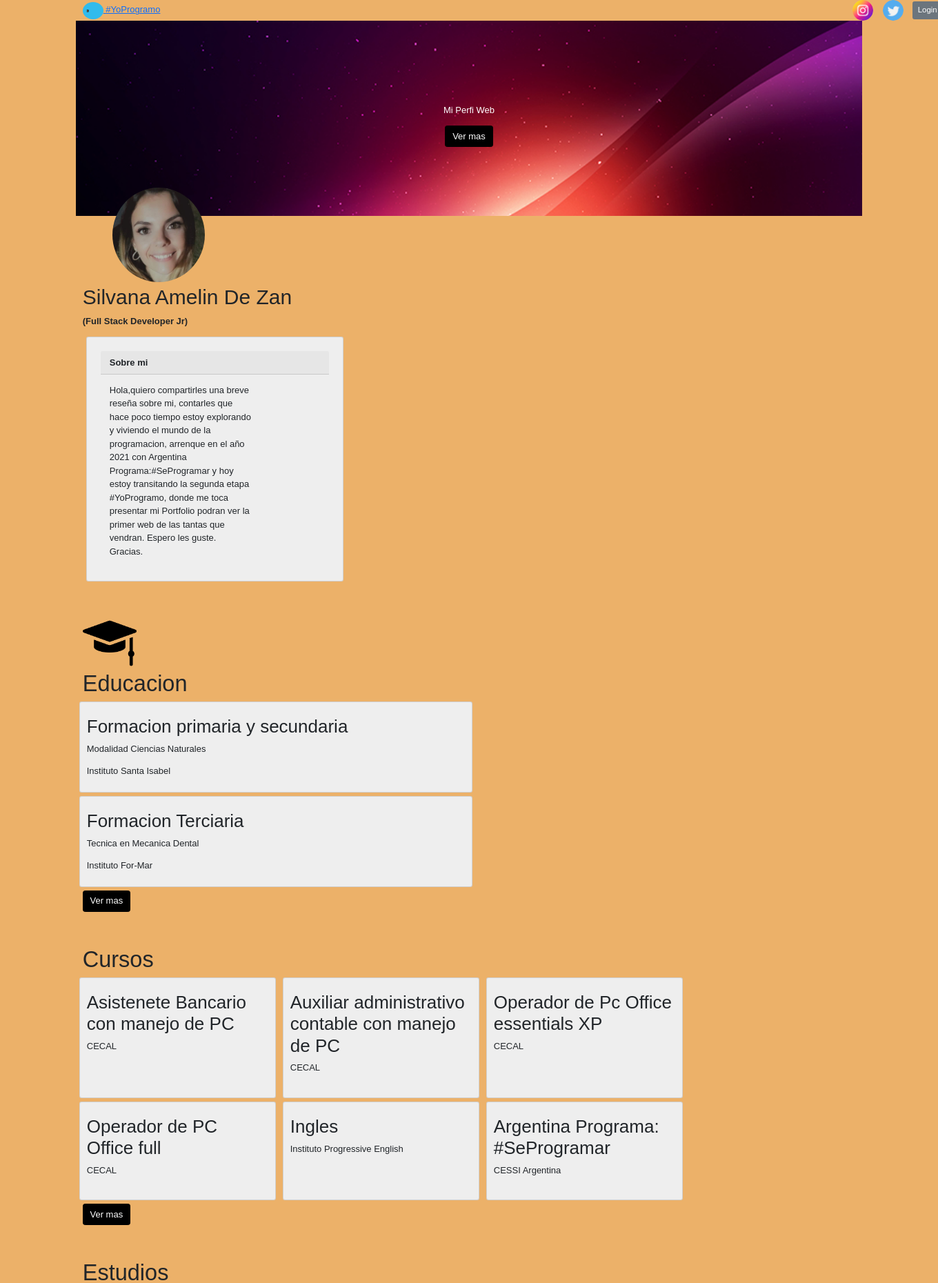
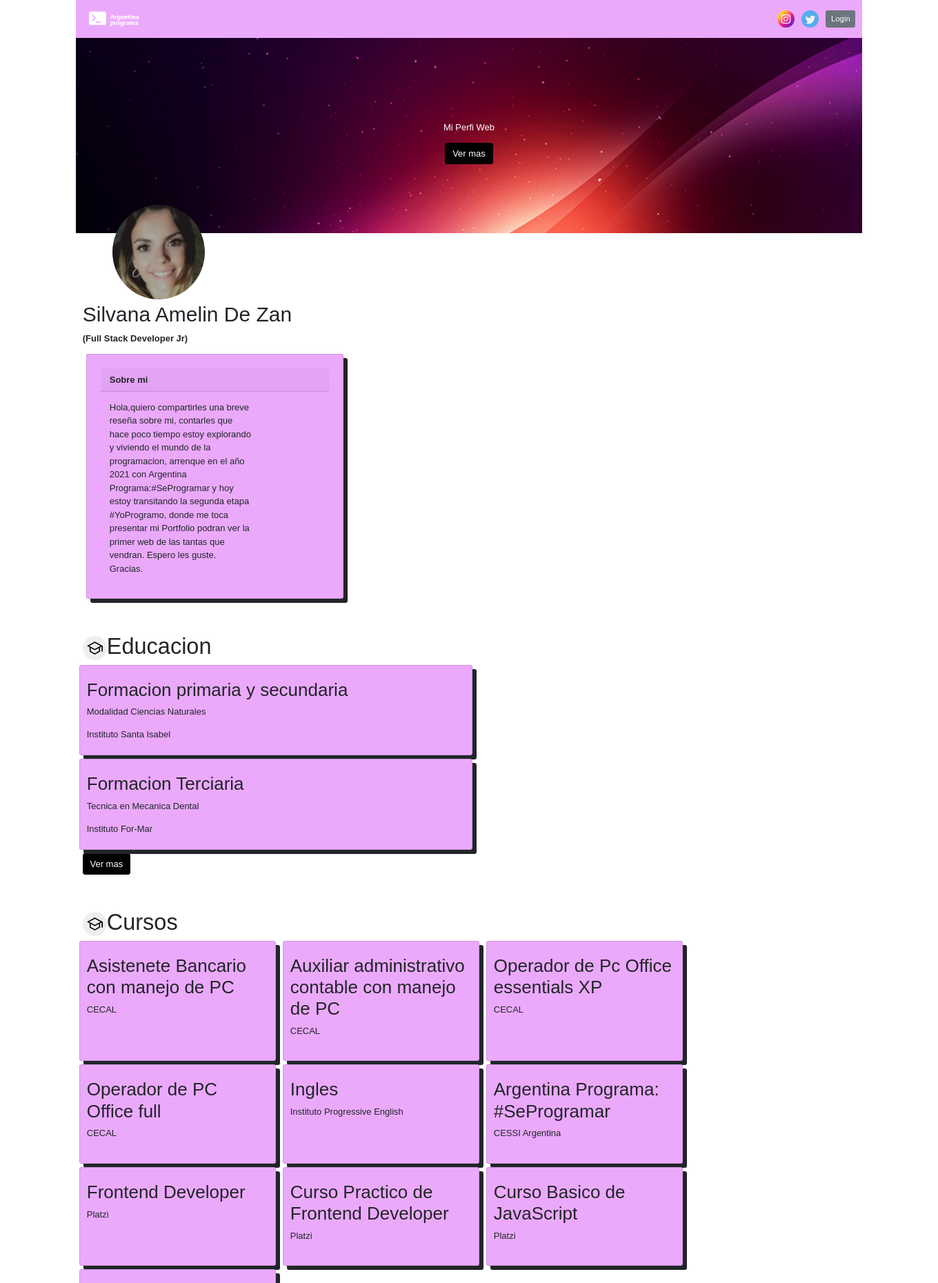
Before and after one commit to Silvanadz/MiPorfolioweb, a PHP site: page / in a window 1360 px wide. Shown: the top 1860 px of the page at 69% size. Run offline with PHP 8.4, Linux system fonts and the light colour scheme; some libraries are stand-ins or nearby versions.

Commit message:
modifi fondo, barra de nav, cards, agrege logo

```diff
--- a/css/styles.css
+++ b/css/styles.css
@@ -5,14 +5,15 @@
 }
 
 .card{
-    background-color: #eeeeee!important;
+    background-color: rgb(235, 169, 252)!important;
     padding: 20px;
     margin: 5px;
     transition: 1s;
+    box-shadow: 6px 6px;
 
 }
 .card:hover{
-    background-color:#f195dd!important;
+    background-color:#0e87f8!important;
     transition: 1s;
 }
 
@@ -32,31 +33,6 @@ header{
     margin-bottom: -400px;
     margin-left: -900px;
 
-}
-.programacionlogo img {
- width: 30px;
- height: 25px;
-border-radius: 300%;
-
-}
-.Instagram img{
-    width: 30px;
-    height: 30px;
-    border-radius: 300%;
-    position: relative;
-    right: -1000px;
-
-}
-.twitter img{
-    width: 30px;
-    height: 30px;
-    border-radius: 300%;
-    position: relative;
-    right: -1010px;
-}
-.botonlogin{
-    position: relative;
-    right: -1020px ;
 }
 .titulo h1{
    font-size: 30px;
@@ -84,8 +60,17 @@ section{
     color: black!important;
     transition: 1s;
 }
-section img {
-    width: 7%;
+.cajas img{
+    width: 35px;
+       background-color: #eeeeee;
+       border-radius: 50%;
+       padding: 5px;
+}
+.Cursos img{
+    width: 35px;
+       background-color: #eeeeee;
+       border-radius: 50%;
+       padding: 5px;
 }
 .info{
 background-color: #facdf0!important;
@@ -102,3 +87,29 @@ background-color: #facdf0!important;
 .progress{
     margin: 10px;
 }
+
+
+.barranavegacion{
+   display: grid;
+   grid-template-columns:1fr  auto  auto auto;
+   gap: 10px;
+   align-items: center;
+   background-color: rgb(235, 169, 252);
+
+}
+.programacionlogo img {
+    width: 90px;
+
+   }
+   .Instagram img{
+       width: 25px;
+   }
+   .twitter img{
+       width: 25px;
+   }
+  .experiencia img{
+       width: 35px;
+       background-color: #eeeeee;
+       border-radius: 50%;
+       padding: 5px;
+  }
--- a/index.html
+++ b/index.html
@@ -5,16 +5,17 @@
     <meta http-equiv="X-UA-Compatible" content="IE=edge">
     <meta name="viewport" content="width=device-width, initial-scale=1.0">
     <link rel="stylesheet" href="css/styles.css">
+    <link rel="stylesheet" href="https://fonts.sandbox.google.com/css2?family=Material+Symbols+Outlined:opsz,wght,FILL,GRAD@20..48,100..700,0..1,-50..200" />
     <link href="https://cdn.jsdelivr.net/npm/bootstrap@5.1.3/dist/css/bootstrap.min.css" rel="stylesheet" integrity="sha384-1BmE4kWBq78iYhFldvKuhfTAU6auU8tT94WrHftjDbrCEXSU1oBoqyl2QvZ6jIW3" crossorigin="anonymous">
     <title>Silvana De Zan</title>
 
 </head>
-<body style="background-color: rgb(236, 177, 105);">
-  <nav class="container">
-    <a class="programacionlogo" href="#">  <img src="img/yoprogramo.png" alt="" > #YoProgramo</a>
+<body style="background-color:white;">
+  <nav class=" barranavegacion container">
+    <a class="programacionlogo" href="#">  <img src="img/yoprogramo.png" alt="" > </a>
     <a class="Instagram"  href=""> <img src="img/instagram.png" alt="fotoinstam"></a>
     <a class="twitter" href=""> <img src="img/twitter.png" alt="logotwitter"></a>
-    <a class="botonlogin" href=""><button type="button" class="btn btn-secondary btn-sm ">Login</button></a>
+   <a class="botonlogin" href=""><button type="button" class="btn btn-secondary btn-sm ">Login</button></a>
 </nav>
       <header class="container">
            <img src="img/fotoperfil01.png" class ="img-fluid perfil" .alt="Mifoto">
@@ -40,8 +41,7 @@
 
       <!--  Primera section  -->
 <section class="cajas container" id="Educacion">
-          <img src="img/birrete.png" class ="img-fluid" alt="Foto">
-          <h1>Educacion</h1>
+          <h1><img src="./img/school_FILL0_wght400_GRAD0_opsz48.png" class ="img-fluid" alt="Foto">Educacion</h1>
           <div class="row">
             <div class="card col-md-6 col-xs-12" >
                 <h2>Formacion primaria y secundaria</h2>
@@ -57,8 +57,8 @@
           </div>
 </section>
       <!--  Segunda section  -->
-<section class="container" id="Cursos">
-          <h1> Cursos</h1>
+<section class=" Cursos container" id="Cursos">
+          <h1> <img src="./img/school_FILL0_wght400_GRAD0_opsz48.png" class ="img-fluid" alt="Foto">Cursos</h1>
           <div class="row">
             <div class="col-md-3 col-xs-12 card curso">
                 <h2>Asistenete Bancario con manejo de PC</h2>
@@ -84,6 +84,22 @@
                 <h2>Argentina Programa: #SeProgramar</h2>
                 <p>CESSI Argentina</p>
             </div>
+            <div class="col-md-3 col-xs-12 card curso">
+              <h2>Frontend Developer</h2>
+              <p>Platzi</p>
+          </div>
+          <div class="col-md-3 col-xs-12 card curso">
+            <h2>Curso Practico de Frontend Developer</h2>
+            <p>Platzi</p>
+        </div>
+        <div class="col-md-3 col-xs-12 card curso">
+          <h2>Curso Basico de JavaScript</h2>
+          <p>Platzi</p>
+      </div>
+        <div class="col-md-3 col-xs-12 card curso">
+          <h2>Auxiliar administrativo contable con manejo de PC</h2>
+          <p>CECAL</p>
+      </div>
             <a href="#Informacion"><button type="button" class="btn btn-outline-info botoncito"> Ver mas</button></a>
         </div>
 </section>
@@ -106,8 +122,50 @@
     </div>
 </section>
 <!--Cuarta Seccion-->
-<section>
-
+<section class="experiencia container">
+      <h1> <img src="./img/work_FILL0_wght400_GRAD0_opsz48.png" alt="">Experiencia Laboral.</h1>
+      <div class="listalaboral">
+       <div class="exper">
+         Vendedora (2020)
+         <p>Rudas Chevrolet</p>
+         <p><span>Ventas.</span></p>
+       </div>
+       <div class="2exper">
+         Call Center(2019)
+         <p>V/N Global</p>
+         <p><span>Sector Cobranza.</span></p>
+       </div>
+        <div class="3exper">
+          Administrativa (2018)
+          <p>Frigorifico La Rural.SRL</p>
+          <p><span>Tareas administrativas.</span></p>
+        </div>
+         <div>
+           Administrativa (2016)
+           <p>Banco de Formosa</p>
+           <p><span>Tareas administrativas, Atencion al Cliente.</span></p>
+         </div>
+          <div class="4exper">
+            Vendedora (2014)
+            <p>Zapateria Guapas</p>
+            <p><span>Ventas.</span></p>
+          </div>
+          <div class="5exper">
+            Mecanica Dental (2013)
+            <p>Laboratorio Mecanica Dental</p>
+            <p><span>Trabajos en laboratorio.</span></p>
+          </div>
+          <div class="6exper">
+            Mecanica Dental (2011)
+            <p>Clinica Abruzzo</p>
+            <p><span>Trabajos en laboratorio de Mencanica Dental.</span></p>
+          </div>
+          <div class="7exper">
+            Consultorio Odontologico (2009)
+            <p>Asistente</p>
+            <p><span>Tareas administrativas, Atencion Al cliente.</span></p>
+          </div>
+      </div>
 </section>
       <!--  Quinta section  -->
       <section class="container" id="Informacion">
```
Also changed, not shown: img/person_FILL0_wght400_GRAD0_opsz48.png (added), img/school_FILL0_wght400_GRAD0_opsz48.png (added), img/work_FILL0_wght400_GRAD0_opsz48.png (added), img/work_FILL0_wght400_GRAD0_opsz48.svg (added), img/yoprogramo.png, maletin.svg (added).
